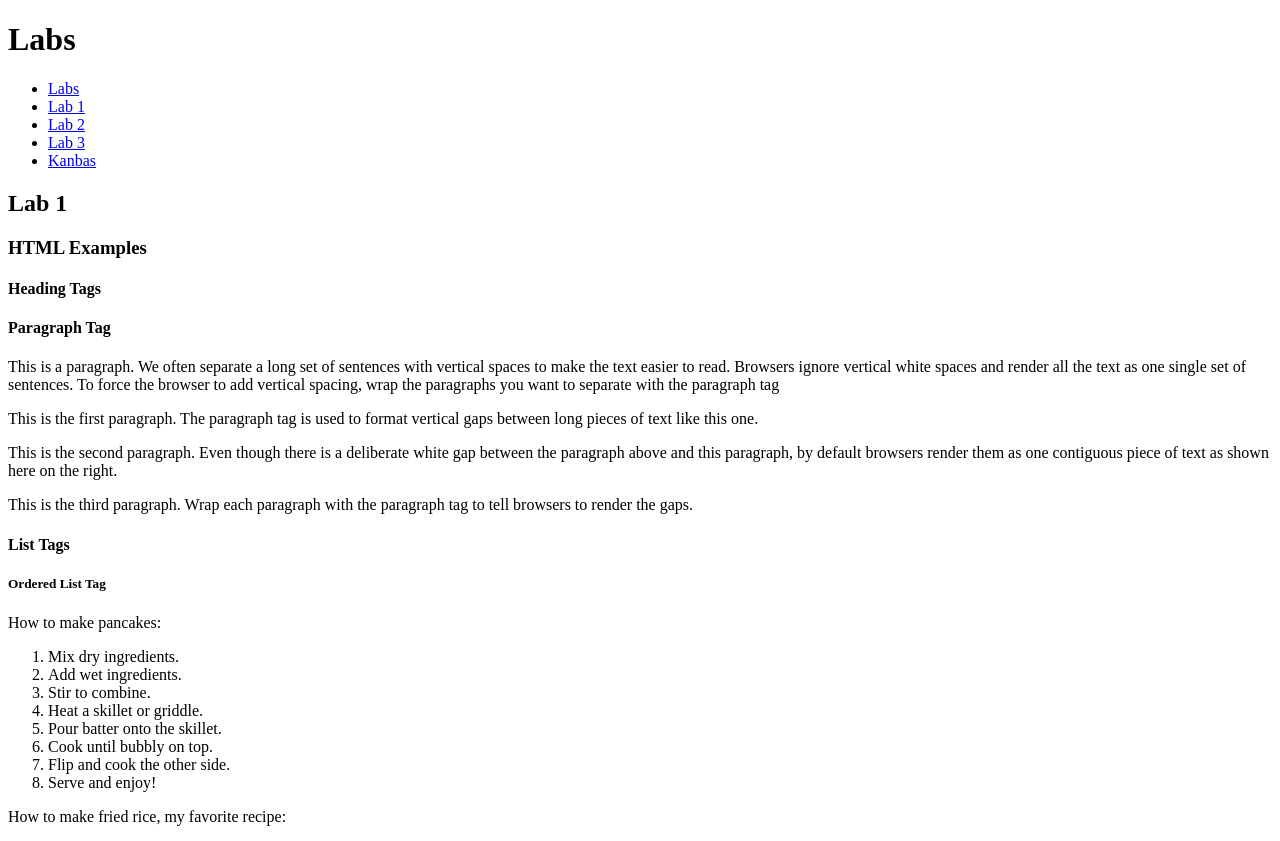
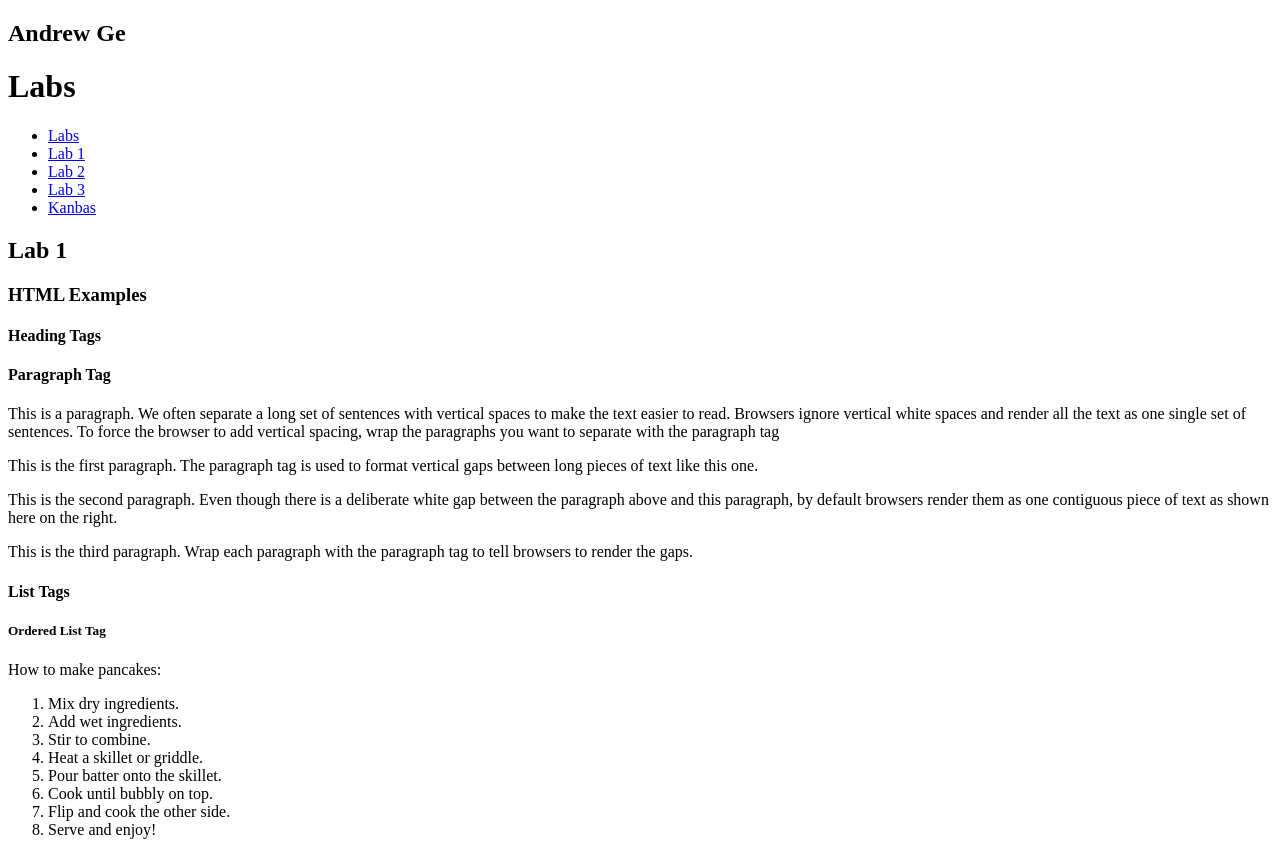
Before and after one commit to ge-a/kanbas-react-web-app, a React (Create React App) app: page /#/Labs/Lab1 in a window 1280 px wide. Shown: the top 841 px of the page. Built offline with nearby package versions, Linux system fonts and the light colour scheme.

Commit message:
add name to labs

```diff
--- a/src/Labs/index.tsx
+++ b/src/Labs/index.tsx
@@ -6,6 +6,7 @@ import Lab3 from "./Lab3";
 export default function Labs() {
   return (
     <div>
+      <h2>Andrew Ge</h2>
       <h1>Labs</h1>
       <TOC />
       <Routes>
```
